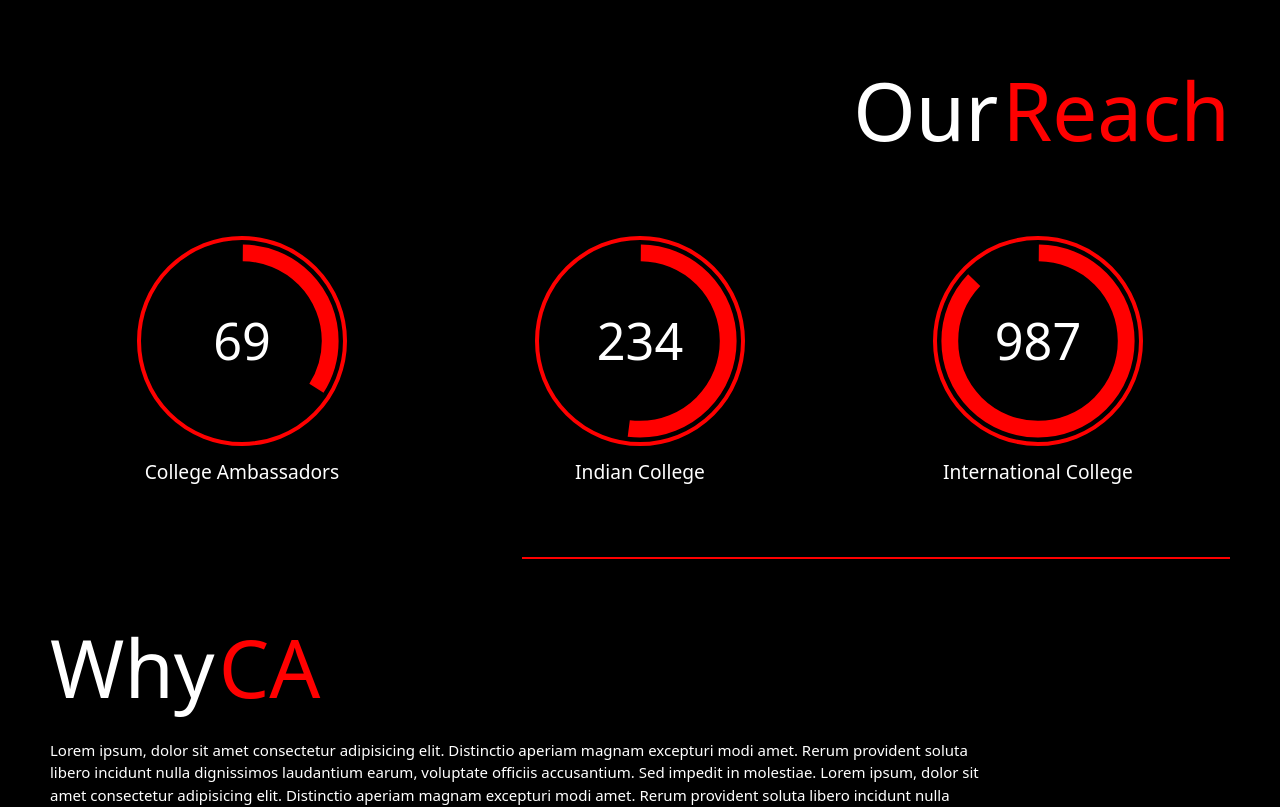
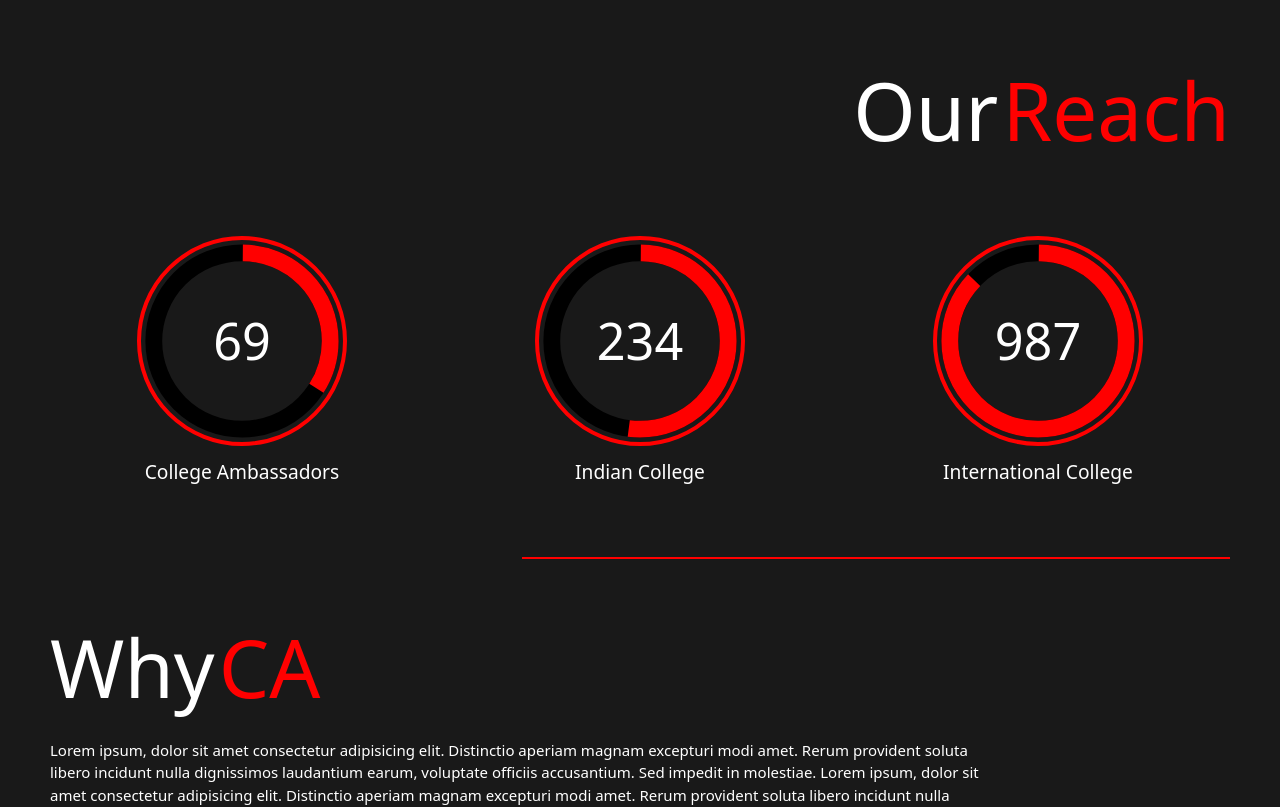
Before and after one commit to technex-iit-bhu/CA_Frontend, a Next.js app: page / in a window 1280 px wide. Shown: the top 807 px of the page. Built offline with nearby package versions, Linux system fonts and the light colour scheme.

Commit message:
Update globals.css

```diff
--- a/src/styles/globals.css
+++ b/src/styles/globals.css
@@ -4,15 +4,15 @@
 
 :root {
   --foreground-rgb: 255, 255, 255;
-  --background-start-rgb: 0, 0, 0;
-  --background-end-rgb: 0, 0, 0;
+  --background-start-rgb: 25,25,25;
+  --background-end-rgb: 25,25,25;
 }
 
 @media (prefers-color-scheme: dark) {
   :root {
     --foreground-rgb: 255, 255, 255;
-    --background-start-rgb: 0, 0, 0;
-    --background-end-rgb: 0, 0, 0;
+    --background-start-rgb: 25,25,25;
+    --background-end-rgb: 25,25,25;
   }
 }
 
```
